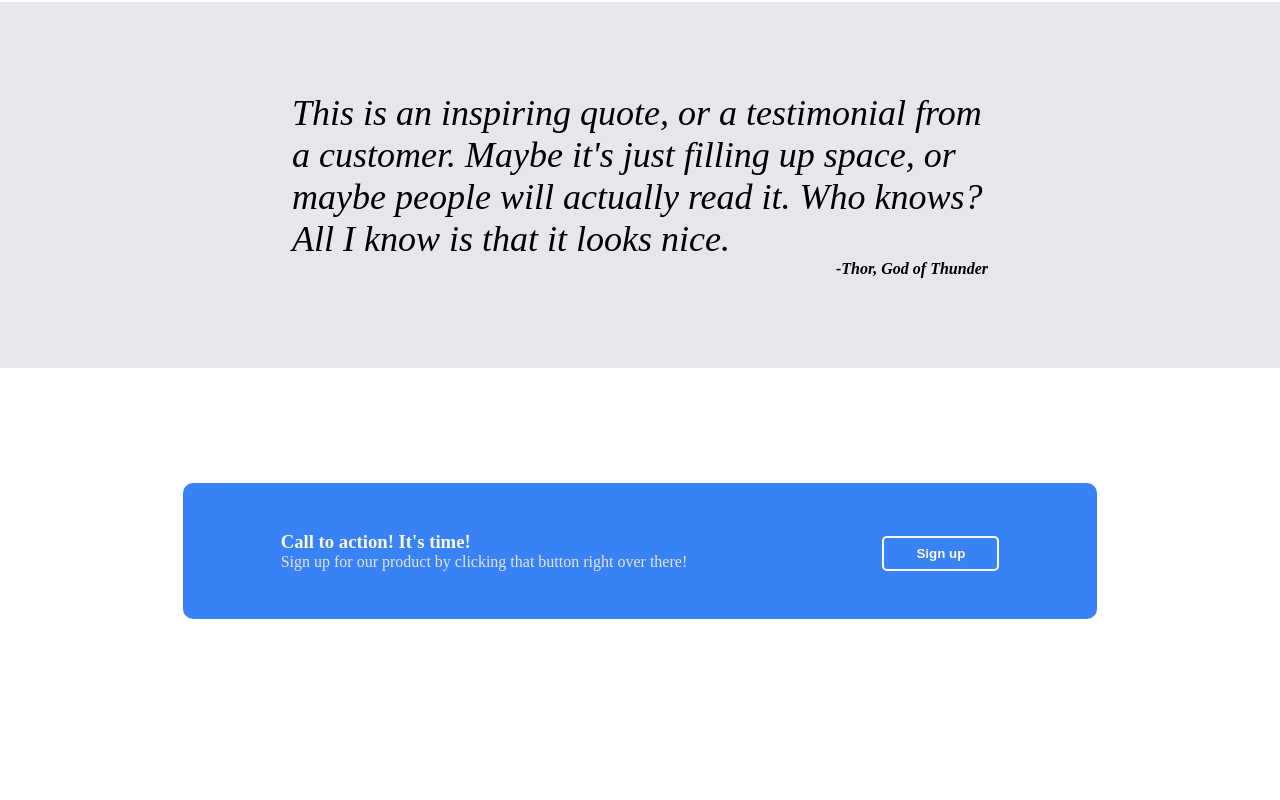
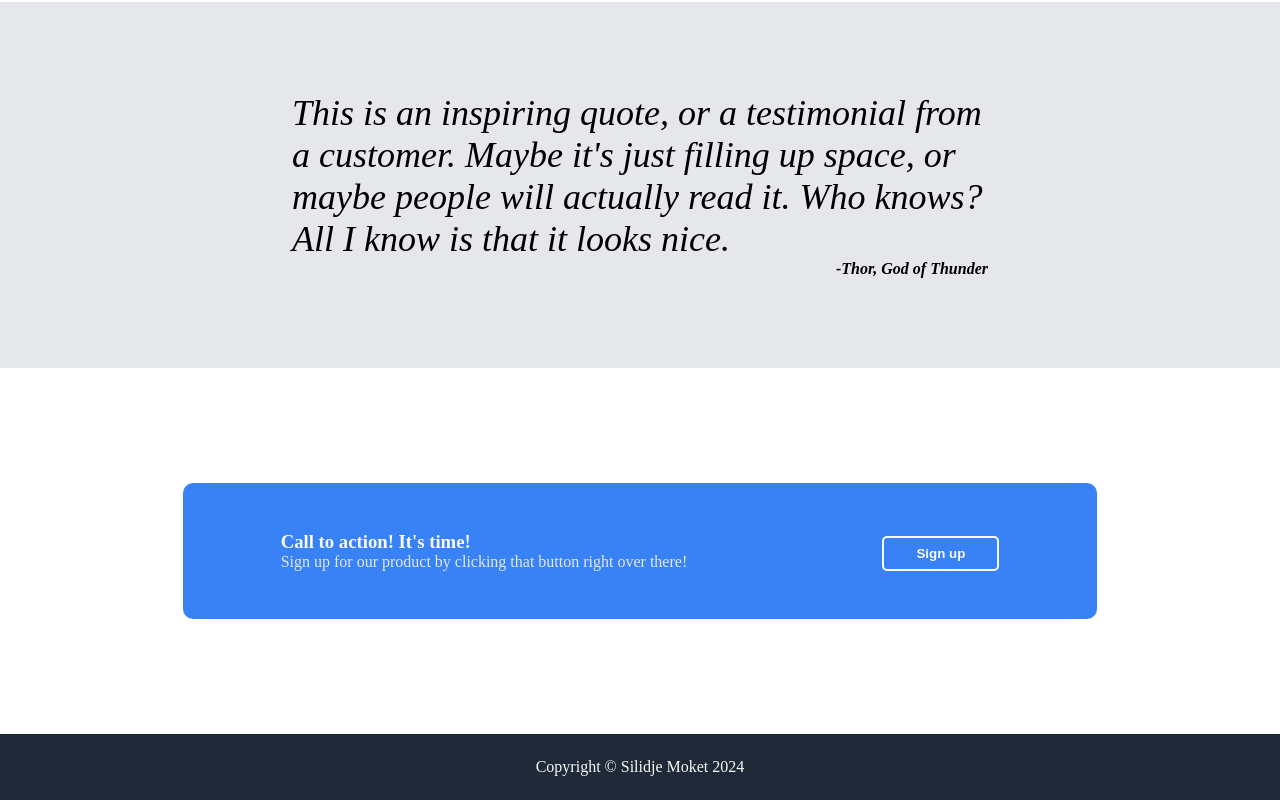
Before and after one commit to Steadfast237/Landing_Page, a plain HTML site: page index.html in a window 1280 px wide. Shown: the part 761-1561 px from the top of the page. Before the commit the page ends 1495 px from the top, so only its background shows below. Drawn offline with Linux system fonts and the light colour scheme.

Commit message:
Add footer section

```diff
--- a/css/styles.css
+++ b/css/styles.css
@@ -6,10 +6,9 @@
 }
 
 /* type selector */
-header {
-  background-color: #1f2937;
+footer {
+  padding: 24px;
 }
-
 nav {
   justify-content: space-between;
   margin-bottom: 76px;
@@ -100,6 +99,11 @@ button {
 
 /* grouping selector */
 header,
+footer {
+  background-color: #1f2937;
+}
+
+header,
 .info,
 .quote,
 .cta {
@@ -108,6 +112,7 @@ header,
   height: 366px;
 }
 
+footer,
 h3,
 button,
 .logo_text,
@@ -134,6 +139,7 @@ a,
   color: #e5e7eb;
 }
 
+footer,
 nav,
 ul,
 .hero_content,
@@ -145,12 +151,14 @@ ul,
   display: flex;
 }
 
+footer,
 nav,
 .hero_image,
 .quote {
   align-items: center;
 }
 
+footer,
 .hero_image,
 .collection,
 .quote {
--- a/index.html
+++ b/index.html
@@ -80,5 +80,7 @@
         <button class="btn-white">Sign up</button>
       </div>
     </section>
+
+    <footer>Copyright © Silidje Moket 2024</footer>
   </body>
 </html>
```
